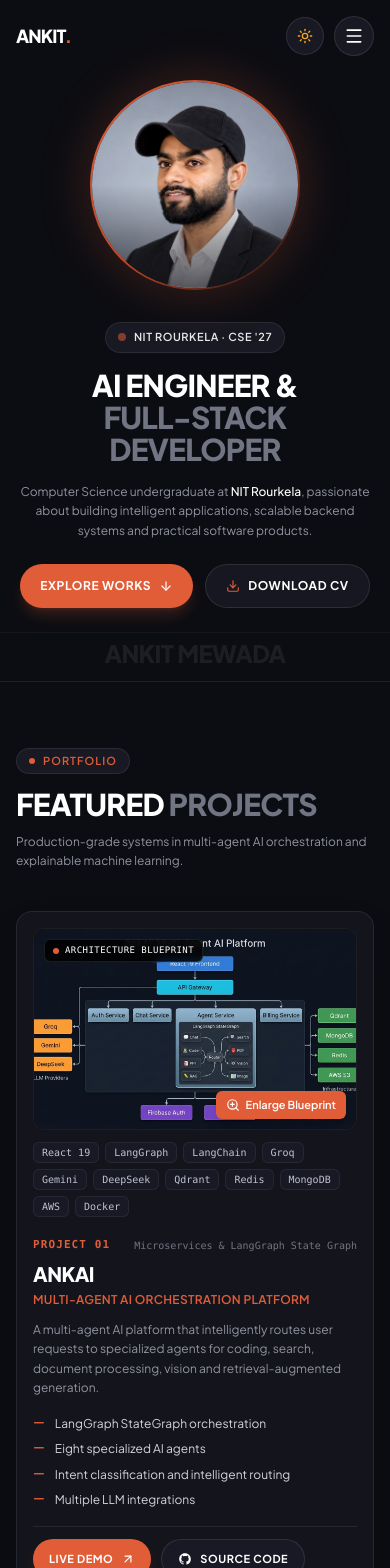
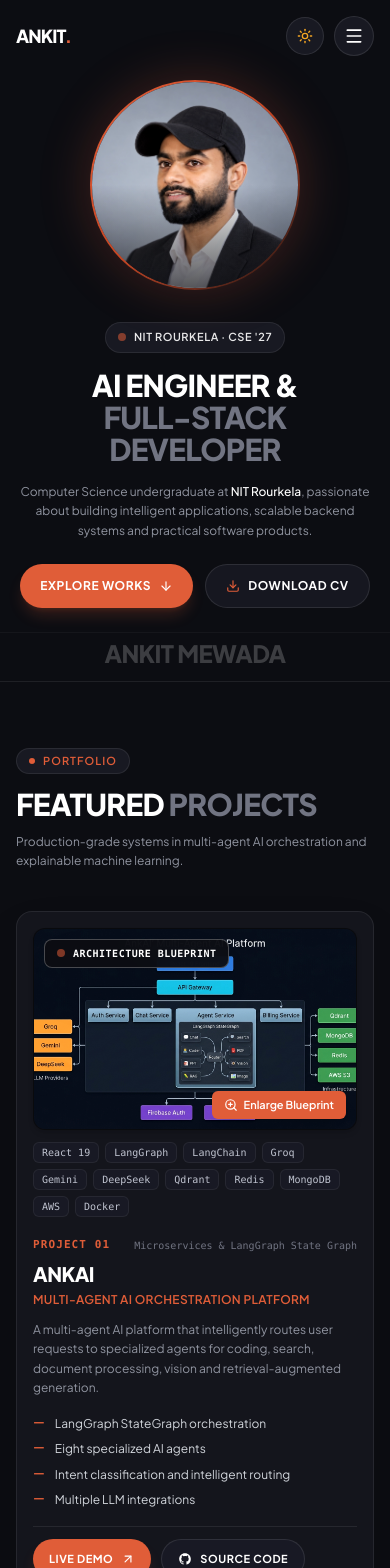
Before and after one commit to axkit-rajput/Portfolio, a React (Vite) app: page / in a window 390 px wide. Shown: the top 1568 px of the page. Built offline with nearby package versions, Linux system fonts and the light colour scheme.

Commit message:
feat: update achievements to JEE Mains, increase watermark opacity, and enhance architecture badge contrast

```diff
--- a/src/data/portfolioData.ts
+++ b/src/data/portfolioData.ts
@@ -264,9 +264,9 @@ export const EDUCATION = {
 export const ACHIEVEMENTS: AchievementItem[] = [
   {
     id: 'jee',
-    title: 'JEE Advanced / Main 2023',
+    title: 'JEE Mains 2023',
     metric: 'AIR 2795',
-    description: 'Secured All India Rank 2795 among more than one million candidates in JEE 2023.',
+    description: 'Secured All India Rank 2795 among more than one million candidates in JEE Mains 2023.',
     category: 'Academics',
   },
   {
--- a/src/index.css
+++ b/src/index.css
@@ -171,15 +171,20 @@ html.light .text-\[\#C0C4D0\],
 html.light .text-\[\#D1D5DB\] {
   color: #555968 !important;
 }
+html.light .text-white\/\[0\.20\],
 html.light .text-white\/\[0\.07\] {
-  color: rgba(0, 0, 0, 0.06) !important;
+  color: rgba(0, 0, 0, 0.18) !important;
 }
 
 /* Ensure text inside prominent accent buttons stays white */
 html.light .bg-\[\#E05D38\] .text-white,
 html.light a.bg-\[\#E05D38\],
 html.light button.bg-\[\#E05D38\],
-html.light .bg-\[\#E05D38\] span {
+html.light .bg-\[\#E05D38\] span,
+.blueprint-badge,
+.blueprint-badge span,
+html.light .blueprint-badge,
+html.light .blueprint-badge span {
   color: #FFFFFF !important;
 }
 
--- a/src/sections/Hero.tsx
+++ b/src/sections/Hero.tsx
@@ -114,7 +114,7 @@ export const Hero: React.FC = () => {
       {/* Bottom Display Typography Watermark (Safe Responsive Text) */}
       <div className="relative z-0 mt-6 sm:mt-10 md:mt-12 w-full overflow-hidden border-t border-white/[0.04] pt-2 sm:pt-4">
         <div className="max-w-[1240px] mx-auto px-4 text-center overflow-hidden">
-          <h2 className="text-2xl sm:text-5xl md:text-7xl lg:text-[110px] font-black uppercase tracking-tight sm:tracking-tighter text-white/[0.07] select-none leading-none pointer-events-none whitespace-nowrap">
+          <h2 className="text-2xl sm:text-5xl md:text-7xl lg:text-[110px] font-black uppercase tracking-tight sm:tracking-tighter text-white/[0.20] select-none leading-none pointer-events-none whitespace-nowrap">
             ANKIT MEWADA
           </h2>
         </div>
--- a/src/sections/Projects.tsx
+++ b/src/sections/Projects.tsx
@@ -62,28 +62,33 @@ export const Projects: React.FC = () => {
                 <div className="grid grid-cols-1 md:grid-cols-12 gap-5 sm:gap-8 p-4 sm:p-7 lg:p-10">
                   {/* Left Column: Visual Preview (Using Blueprint Image for AnkAI) */}
                   <div className="md:col-span-6 flex flex-col justify-between">
-                    <div className="relative rounded-xl sm:rounded-2xl overflow-hidden border border-white/[0.08] bg-[#0A0B0F] aspect-[16/10] group-hover:border-[#E05D38]/40 transition-colors">
+                    <div className="relative rounded-xl sm:rounded-2xl overflow-hidden border border-black/10 dark:border-white/[0.08] !bg-[#0A0B0F] aspect-[16/10] group-hover:border-[#E05D38]/50 transition-all shadow-md">
                       {project.screenshot ? (
                         <>
                           <img
                             src={project.screenshot}
                             alt={`${project.title} Architecture Blueprint`}
-                            className="w-full h-full object-cover object-center group-hover:scale-[1.03] transition-transform duration-500 cursor-pointer"
+                            className="w-full h-full object-cover object-center group-hover:scale-[1.03] transition-transform duration-500 cursor-pointer brightness-[1.02] contrast-[1.06]"
                             onClick={() => {
                               if (project.id === 'ankai') setIsModalOpen(true);
                             }}
                           />
-                          <div className="absolute top-2.5 left-2.5 sm:top-3 sm:left-3 px-2 sm:px-2.5 py-1 rounded-md text-[9px] sm:text-[10px] font-mono tracking-wider uppercase bg-black/85 text-white border border-white/[0.1] backdrop-blur-xs flex items-center gap-1.5">
-                            <span className="w-1.5 h-1.5 rounded-full bg-[#E05D38]"></span>
-                            <span>Architecture Blueprint</span>
+                          <div
+                            className="blueprint-badge absolute top-2.5 left-2.5 sm:top-3 sm:left-3 px-3 py-1.5 rounded-lg text-[10px] sm:text-[11px] font-mono tracking-wider uppercase border border-white/25 backdrop-blur-md flex items-center gap-2 shadow-2xl select-none z-20"
+                            style={{ backgroundColor: 'rgba(12, 13, 18, 0.95)', color: '#FFFFFF' }}
+                          >
+                            <span className="w-2 h-2 rounded-full bg-[#E05D38] shrink-0 animate-pulse"></span>
+                            <span className="font-bold tracking-wider" style={{ color: '#FFFFFF' }}>
+                              Architecture Blueprint
+                            </span>
                           </div>
                           {project.id === 'ankai' && (
                             <button
                               onClick={() => setIsModalOpen(true)}
-                              className="absolute bottom-2.5 right-2.5 sm:bottom-3 sm:right-3 px-2.5 sm:px-3 py-1.5 rounded-md text-[11px] sm:text-xs font-semibold bg-[#E05D38] hover:bg-[#F06B45] text-white flex items-center gap-1.5 shadow-lg transition-colors cursor-pointer"
+                              className="absolute bottom-2.5 right-2.5 sm:bottom-3 sm:right-3 px-3 py-1.5 rounded-md text-[11px] sm:text-xs font-semibold bg-[#E05D38] hover:bg-[#F06B45] !text-white flex items-center gap-1.5 shadow-xl transition-all cursor-pointer select-none"
                             >
-                              <ZoomIn className="w-3.5 h-3.5" />
-                              <span>Enlarge Blueprint</span>
+                              <ZoomIn className="w-3.5 h-3.5 !text-white" />
+                              <span className="!text-white">Enlarge Blueprint</span>
                             </button>
                           )}
                         </>
```
